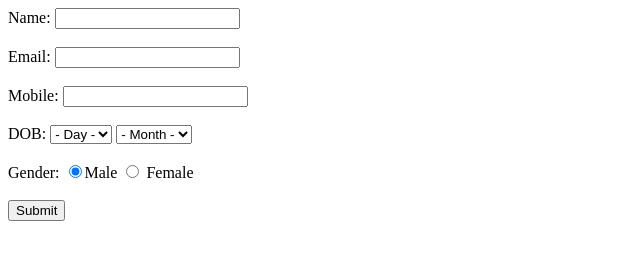
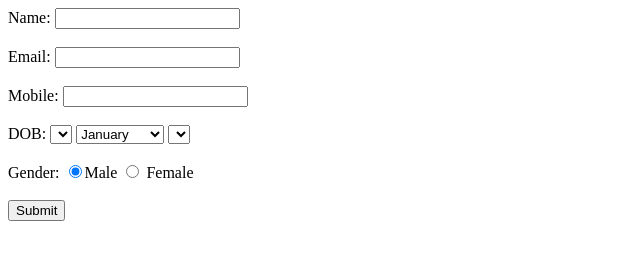
Before and after one commit to shahroshni/testanalytics, a plain HTML site: page index.html in a window 1280 px wide. Shown: the full height of the page, 0-640 px from the left. Drawn offline with Linux system fonts and the light colour scheme.

Commit message:
Update index.html

```diff
--- a/index.html
+++ b/index.html
@@ -33,55 +33,26 @@
     <label for="mob">Mobile:</label>
     <input type="tel" id="mob" name="mob" onclick="dataLayer.push({'event': 'formfieldclick', 'fieldname': 'mobile'});"><br><br>
     <label for="mob">DOB:</label>
-    <select>
-        <option>- Day -</option>
-        <option value="1">1</option>
-        <option value="2">2</option>
-        <option value="3">3</option>
-        <option value="4">4</option>
-        <option value="5">5</option>
-        <option value="6">6</option>
-        <option value="7">7</option>
-        <option value="8">8</option>
-        <option value="9">9</option>
-        <option value="10">10</option>
-        <option value="11">11</option>
-        <option value="12">12</option>
-        <option value="13">13</option>
-        <option value="14">14</option>
-        <option value="15">15</option>
-        <option value="16">16</option>
-        <option value="17">17</option>
-        <option value="18">18</option>
-        <option value="19">19</option>
-        <option value="20">20</option>
-        <option value="21">21</option>
-        <option value="22">22</option>
-        <option value="23">23</option>
-        <option value="24">24</option>
-        <option value="25">25</option>
-        <option value="26">26</option>
-        <option value="27">27</option>
-        <option value="28">28</option>
-        <option value="29">29</option>
-        <option value="30">30</option>
-        <option value="31">31</option>
-     </select>
-     <select>
-      <option>- Month -</option>
-      <option value="1">Jan</option>
-      <option value="2">Feb</option>
-      <option value="3">Mar</option>
-      <option value="4">Apr</option>
+
+<SELECT id ="day" name = "dd" onclick="change_day()">
+
+</SELECT>
+<SELECT id ="month" name = "mm">
+      <option value="1">January</option>
+      <option value="2">February</option>
+      <option value="3">March</option>
+      <option value="4">April</option>
       <option value="5">May</option>
-      <option value="6">Jun</option>
-      <option value="7">Jul</option>
-      <option value="8">Aug</option>
-      <option value="9">Sep</option>
-      <option value="10">Oct</option>
-      <option value="11">Nov</option>
-      <option value="12">Dec</option>
-   </select>
+      <option value="6">June</option>
+      <option value="7">July</option>
+      <option value="8">August</option>
+      <option value="9">September</option>
+      <option value="10">October</option>
+      <option value="11">November</option>
+      <option value="12">December</option>
+    </SELECT>
+<SELECT id ="year" name = "yyyy" onclick="change_year()">
+</SELECT>
     <br><br>
     <label for="gender">Gender:</label>
     <input type="radio" id="male" name="gender" value="male" checked="checked"><label for="male">Male</label>
```
